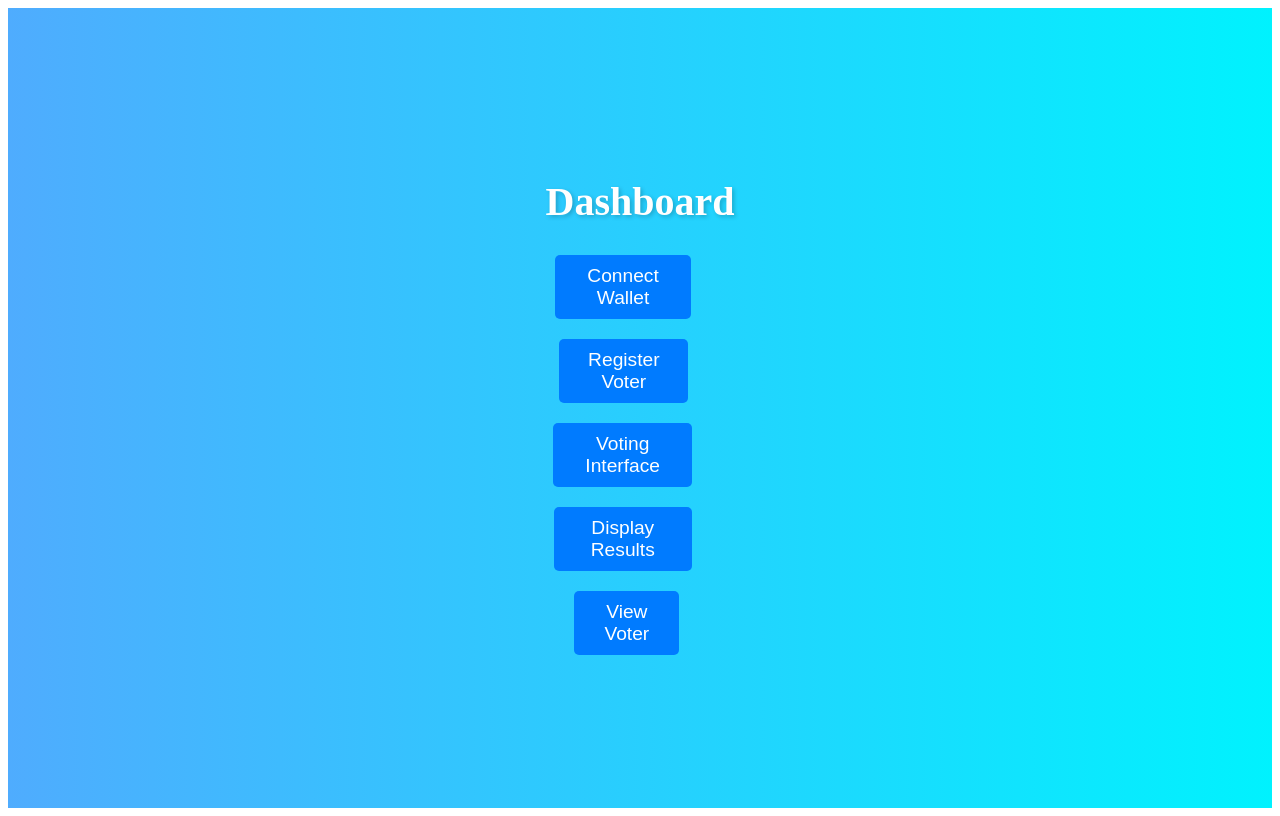
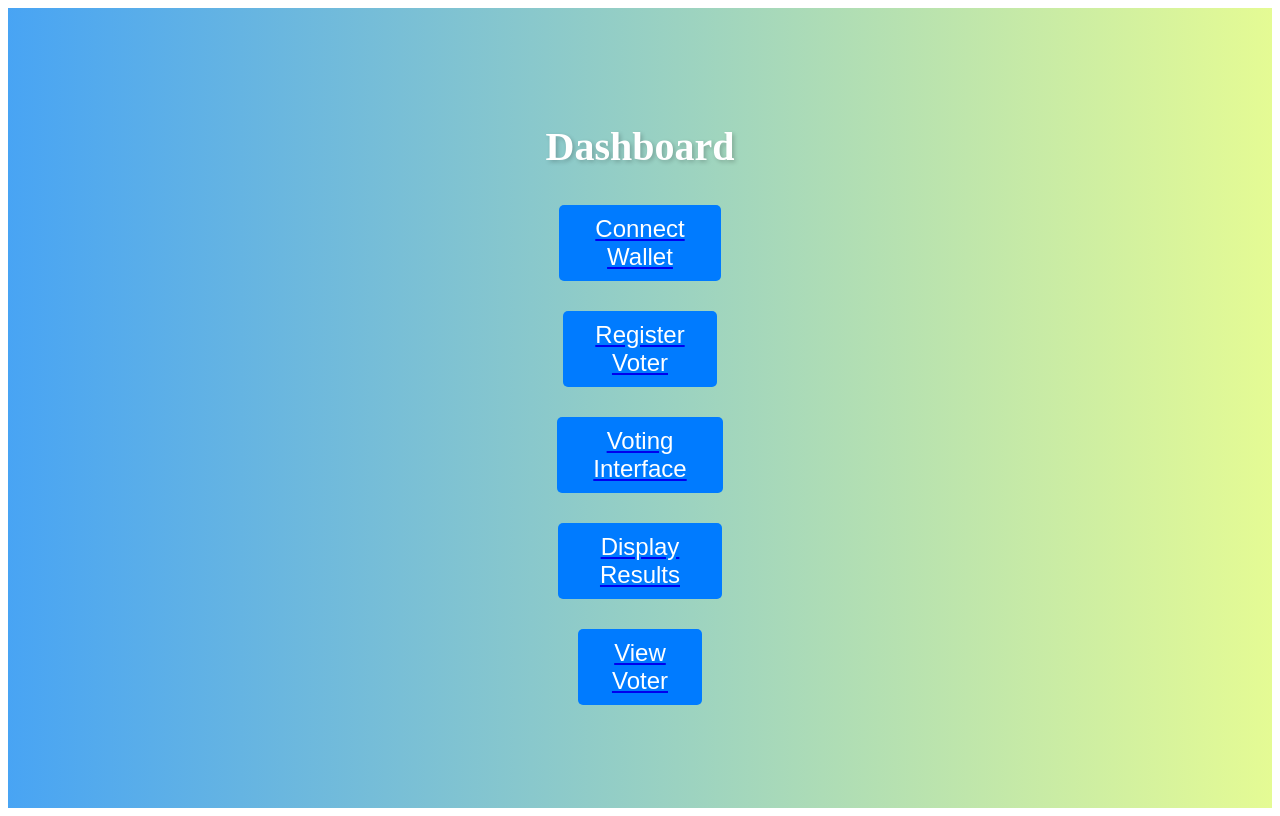
Before and after one commit to bc-rep-project/voting-dapp, a Next.js app: page /components in a window 1280 px wide. Built offline with nearby package versions, Linux system fonts and the light colour scheme.

Commit message:
Updated Dashboard component to fill the entire screen and applied modern styles

```diff
--- a/components/Dashboard.tsx
+++ b/components/Dashboard.tsx
@@ -7,7 +7,7 @@ import "@/components/styles/Dashboard.css";
 
 export default function Dashboard() {
   return (
-     <div className="dashboard-container">
+<div className="dashboard-container">
        <h1 className="dashboard-title">Dashboard</h1>
        <Link href="/components/connect-wallet">
          <Button className="dashboard-button">Connect Wallet</Button>
--- a/components/styles/Dashboard.css
+++ b/components/styles/Dashboard.css
@@ -5,8 +5,9 @@
     align-items: center;
     justify-content: center;
     min-height: 100vh;
-    background: linear-gradient(to right, #4facfe, #00f2fe);
+    background: linear-gradient(to right, #3c9ef3ef, #dffa7dd2);
     transition: all 0.5s ease-in-out;
+    border: none;
     padding: 20px;
     width: 100%;
     box-sizing: border-box;
@@ -23,17 +24,18 @@
 
 .dashboard-button {
     padding: 10px 20px;
-    font-size: 1.2rem;
+    font-size: 1.5rem; /* Increased font size */
     color: #fff;
     background-color: #007bff;
-    border: none;
+    border: none; /* Removed border */
     border-radius: 5px;
     cursor: pointer;
     transition: background-color 0.3s ease;
-    margin: 10px 0;
+    margin: 15px auto; /* Center the buttons horizontally and add spacing */
     width: 80%;
     max-width: 300px;
     text-align: center;
+    display: block;
 }
 
 .dashboard-button:hover {
--- a/pages/components.tsx
+++ b/pages/components.tsx
@@ -1,11 +1,9 @@
-
 
 import Dashboard from "@/components/Dashboard";
 
 export default function ComponentsPage() {
   return (
-    <div className="container">
-
+    <div>
         <Dashboard />
     </div>
   );
```
Also changed, not shown: 2 other files (tests, documents, lock files or other folders).
